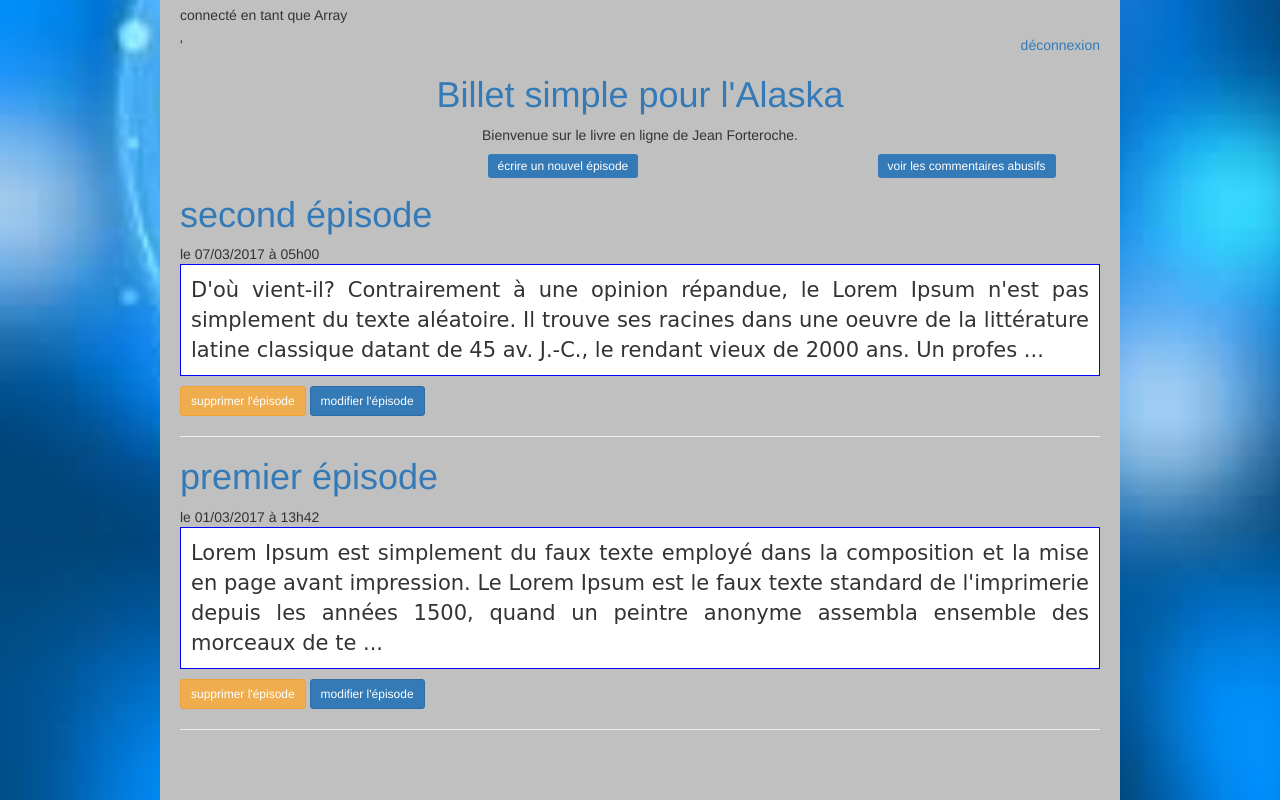
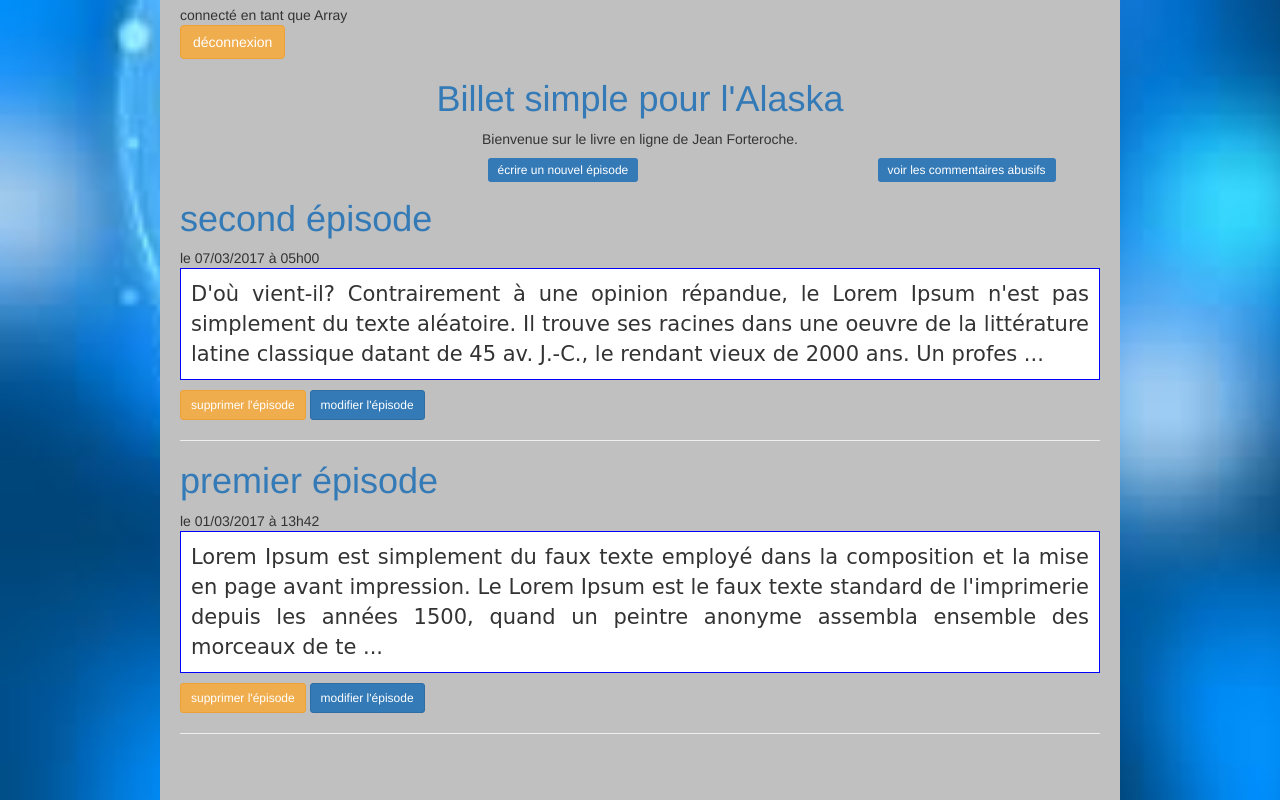
Before and after one commit to arsylang26/projet3, a PHP site: page / in a window 1280 px wide; the page is wider, and only the part inside the window is pictured. Run offline with PHP 8.4, Linux system fonts and the light colour scheme; the visitor is signed in with stand-in values (Sample User, id 1); data comes from the database, SQL or seed files in the repository; some libraries are stand-ins or nearby versions; some web fonts are replaced.

Commit message:
diverses corrections de style

```diff
--- a/Contenu/style.css
+++ b/Contenu/style.css
@@ -11,7 +11,7 @@ body {
 
    /* font-family: 'Futura-Medium', 'Futura', 'Trebuchet MS', sans-serif;*/
 }
-td:hover {
+tr:hover {
     background-color: greenyellow;
 }
 
@@ -70,8 +70,9 @@ footer, .bienvenue {
 
 }
 
-.deconnect_admin{
-    float:right;
+.deconnect{
+    padding-top:3px;
+padding-right:10px;
 }
 .commentaire_enfant{
     padding-left: 30px;
--- a/Controleur/ControleurAdministration.php
+++ b/Controleur/ControleurAdministration.php
@@ -47,7 +47,6 @@ class ControleurAdministration
     public function affichAbusif()
     {
         $commentairesAbusifs = $this->commentaire->getCommentairesAbusifs();
-        var_dump($commentairesAbusifs);
         $vue = new Vue("Abusif");
         $vue->generer(['commentairesAbusifs'=>$commentairesAbusifs]);
     }
@@ -55,17 +54,14 @@ class ControleurAdministration
     public function modifEpisode($id, $titre = null, $contenu = null)
     {
         $episode = $this->episode->getEpisode($id);
-
         if ($id && $titre && $contenu) {
             $episode['titre'] = $titre;
             $episode['contenu'] = $contenu;
             $this->episode->modEpisode($episode);
             header("location:index.php?vueAccueil");
-
         }
         $vue = new Vue("Modif");
         $vue->generer(array('episode' => $episode));
-
     }
 
     public function supprEpisode($id)
@@ -85,20 +81,20 @@ class ControleurAdministration
         if (isset($admin) && isset($pwd)) {
             $pass = sha1($pwd); //cryptage du mot de passe avant de faire la requête sur la BdD
             $idAdmin = $this->admin->getIdAdmin($admin, $pass);
+            print_r($idAdmin);
             if ($idAdmin) {// si identifiant /pwd ok on ouvre la session admin
                 $_SESSION['admin'] = $admin;
-                header("location:index.php");
+               // header("location:index.php");
             } else {// sinon, retour à l'authentification
-                header("location:index.php");
+                header("location:index.php?action=administration");
             }
         }
     }
-        public function deconnexion()
+
+    public function deconnexion()
     {
         session_destroy();
-        $vue= new vue("Deconnexion");
-        $vue->generer(array());
-
+        header("location:index.php");
     }
 
 
--- a/Modele/Commentaire.php
+++ b/Modele/Commentaire.php
@@ -59,7 +59,7 @@ class Commentaire extends Modele
 // renvoie les commentaires signalés comme abusifs
     public function getCommentairesAbusifs()
     {
-        $sql = 'SELECT id, date_commentaire AS date, auteur, contenu, rang_commentaire AS rang, parent_commentaire AS parent FROM commentaires WHERE abusif >= 1';
+        $sql = 'SELECT id, DATE_FORMAT(date_commentaire,\'Le %d/%m/%Y à %Hh%i\') AS date, auteur, contenu, rang_commentaire AS rang, parent_commentaire AS parent FROM commentaires WHERE abusif >= 1';
         $commentairesAbusifs = $this->executerRequete($sql, array());
         return $commentairesAbusifs;
     }
--- a/Vue/gabarit.php
+++ b/Vue/gabarit.php
@@ -15,8 +15,11 @@
         <?php if (!isset($_SESSION['admin'])) : ?>
             <a class="connect_admin" href="index.php?action=administration">administration du site</a>
         <?php else : ?>
-            <p class="connect_admin">connecté en tant que <?= $_SESSION['admin'] ?></p>
-            '<a class="deconnect_admin" href="index.php?action=deconnexion">déconnexion</a>
+            <div class="connect_admin">connecté en tant que <?= $_SESSION['admin'] ?>
+        <form action="index.php?action=deconnexion" method="POST">
+            <button class="deconnect btn btn-warning" name="#" data-confirm="Vous déconnecter ?" type="submit">déconnexion</button>
+        </form>
+        </div>
         <?php endif; ?>
         <div class="bienvenue">
             <a href="index.php"><h1>Billet simple pour l'Alaska</h1></a>
@@ -47,5 +50,5 @@
 <script src="Contenu/TinyMCE/js/tinymce/tinymce.min.js"></script>
 <script>tinymce.init({selector: 'textarea.tiny', language: 'fr_FR'});</script>
 <script src="Contenu/script.js"></script>
-
+    </body>
 </html>
--- a/Vue/vueAbusif.php
+++ b/Vue/vueAbusif.php
@@ -38,7 +38,7 @@
                 </td>
             </tr>
             <tr>
-                <td>
+                <td  colspan="4">
                     <button class="btn-xs btn-default" type="button" id="tousAbusifs">Tout sélectionner</button>
                 </td>
             </tr>
--- a/Vue/vueDeconnexion.php
+++ /dev/null
@@ -1,2 +0,0 @@
-<p>Vous êtes bien deconnecté</p>
-<p>cliquer <a href="index.php?vueAccueil.php">ICI</a> pour revenir à la page d'accueil</p>
```
